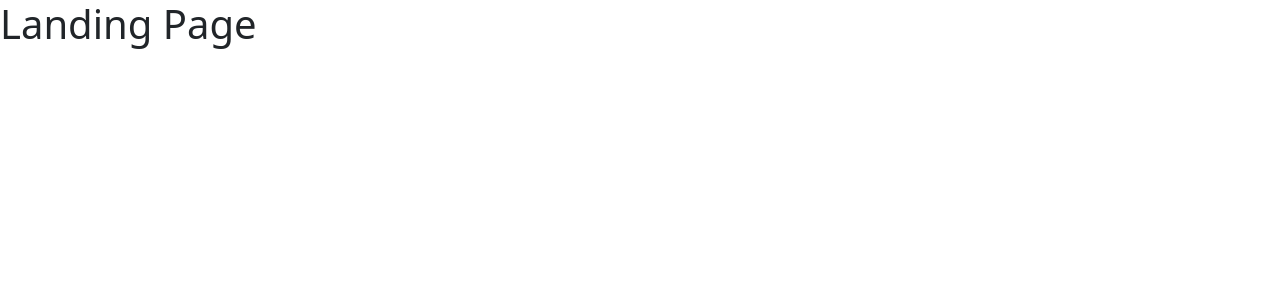
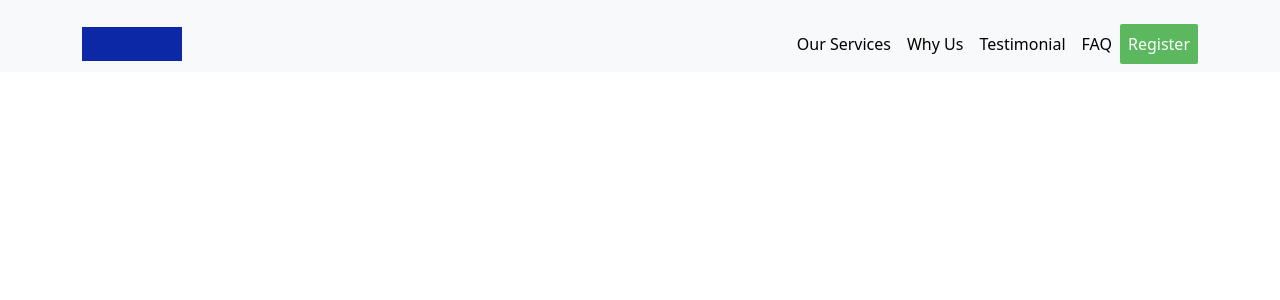
Before and after one commit to karimhasibuan/car-management-dashboard, a React (Create React App) app in the folder frontend/: page / in a window 1280 px wide. Shown: the top 300 px of the page. Built offline with nearby package versions, Linux system fonts and the light colour scheme; a web font is replaced by a local one.

Commit message:
feat: create and use navbar component.

```diff
--- a/frontend/src/components/LandingPage.tsx
+++ b/frontend/src/components/LandingPage.tsx
@@ -1,5 +1,6 @@
 import React, { useEffect, useState } from "react";
 import axios from "axios";
+import NavbarComponent from "./Navbar";
 
 const LandingPage: React.FC = () => {
   const [message, setMessage] = useState<string>("");
@@ -17,8 +18,7 @@ const LandingPage: React.FC = () => {
 
   return (
     <div>
-      <h1>Landing Page</h1>
-      <p>{message}</p>
+      <NavbarComponent />
     </div>
   );
 };
--- /dev/null
+++ b/frontend/src/components/Navbar/OffCanvas.tsx
@@ -0,0 +1,45 @@
+import React, { useState } from "react";
+import Offcanvas from "react-bootstrap/Offcanvas";
+import Nav from "react-bootstrap/Nav";
+import styles from "./styles";
+
+const OffCanvasComponent: React.FC<{ show: boolean; onHide: () => void }> = ({ show, onHide }) => {
+  return (
+    <Offcanvas show={show} onHide={onHide} placement="end">
+      <Offcanvas.Header closeButton>
+        <Offcanvas.Title>BCR</Offcanvas.Title>
+      </Offcanvas.Header>
+      <Offcanvas.Body>
+        <Nav className="navbar-nav">
+          <Nav.Item>
+            <Nav.Link className="nav-link text-black" href="#our-services">
+              Our Services
+            </Nav.Link>
+          </Nav.Item>
+          <Nav.Item>
+            <Nav.Link className="nav-link text-black" href="#why-us">
+              Why Us
+            </Nav.Link>
+          </Nav.Item>
+          <Nav.Item>
+            <Nav.Link className="nav-link text-black" href="#testimonial">
+              Testimonial
+            </Nav.Link>
+          </Nav.Item>
+          <Nav.Item>
+            <Nav.Link className="nav-link text-black" href="#faq">
+              FAQ
+            </Nav.Link>
+          </Nav.Item>
+          <Nav.Item className="py-2">
+            <Nav.Link href="#" className={`${styles.btnGreen}  text-white`}>
+              Register
+            </Nav.Link>
+          </Nav.Item>
+        </Nav>
+      </Offcanvas.Body>
+    </Offcanvas>
+  );
+};
+
+export default OffCanvasComponent;
--- /dev/null
+++ b/frontend/src/components/Navbar/index.tsx
@@ -0,0 +1,52 @@
+import React, { useState } from "react";
+import styles from "./styles";
+import { Navbar, Nav, Container, Button } from "react-bootstrap";
+import OffCanvasComponent from "./OffCanvas";
+import MenuIcon from "@mui/icons-material/Menu";
+
+const NavbarComponent: React.FC = () => {
+  const [show, setShow] = useState(false);
+  const handleShow = () => setShow(true);
+  const handleClose = () => setShow(false);
+  return (
+    <div className={styles.greyBg}>
+      <Container fluid>
+        <Navbar expand="lg" className={`pt-4`} collapseOnSelect>
+          <Container>
+            <Navbar.Brand href="#" className={styles.logo}></Navbar.Brand>
+            <MenuIcon
+              fontSize={`large`}
+              className={`d-lg-none`}
+              style={{
+                cursor: "pointer",
+              }}
+              onClick={handleShow}
+            />
+            <Navbar.Collapse className={`justify-content-end`}>
+              <Nav className={`navbar-nav`}>
+                <Nav.Link href="#our-services" className={`text-black`}>
+                  Our Services
+                </Nav.Link>
+                <Nav.Link href="#why-us" className={`text-black`}>
+                  Why Us
+                </Nav.Link>
+                <Nav.Link href="#testimonial" className={`text-black`}>
+                  Testimonial
+                </Nav.Link>
+                <Nav.Link href="#faq" className={`text-black`}>
+                  FAQ
+                </Nav.Link>
+                <Nav.Link href="#" className={`${styles.btnGreen} d-none d-lg-block text-white`}>
+                  Register
+                </Nav.Link>
+              </Nav>
+            </Navbar.Collapse>
+          </Container>
+        </Navbar>
+        <OffCanvasComponent show={show} onHide={handleClose} />
+      </Container>
+    </div>
+  );
+};
+
+export default NavbarComponent;
--- /dev/null
+++ b/frontend/src/components/Navbar/styles.tsx
@@ -0,0 +1,20 @@
+import { css } from "@emotion/css";
+
+const styles = {
+  greyBg: css`
+    background-color: #f8f9fa;
+  `,
+  logo: css`
+    background-color: #0d28a6;
+    width: 100px;
+    height: 34px;
+  `,
+  btnGreen: css`
+    display: inline-block;
+    padding: 8px 12px;
+    border-radius: 2px;
+    background-color: #5cb85f;
+  `,
+};
+
+export default styles;
```
Also changed, not shown: frontend/src/index.tsx (+5 -8 lines).
